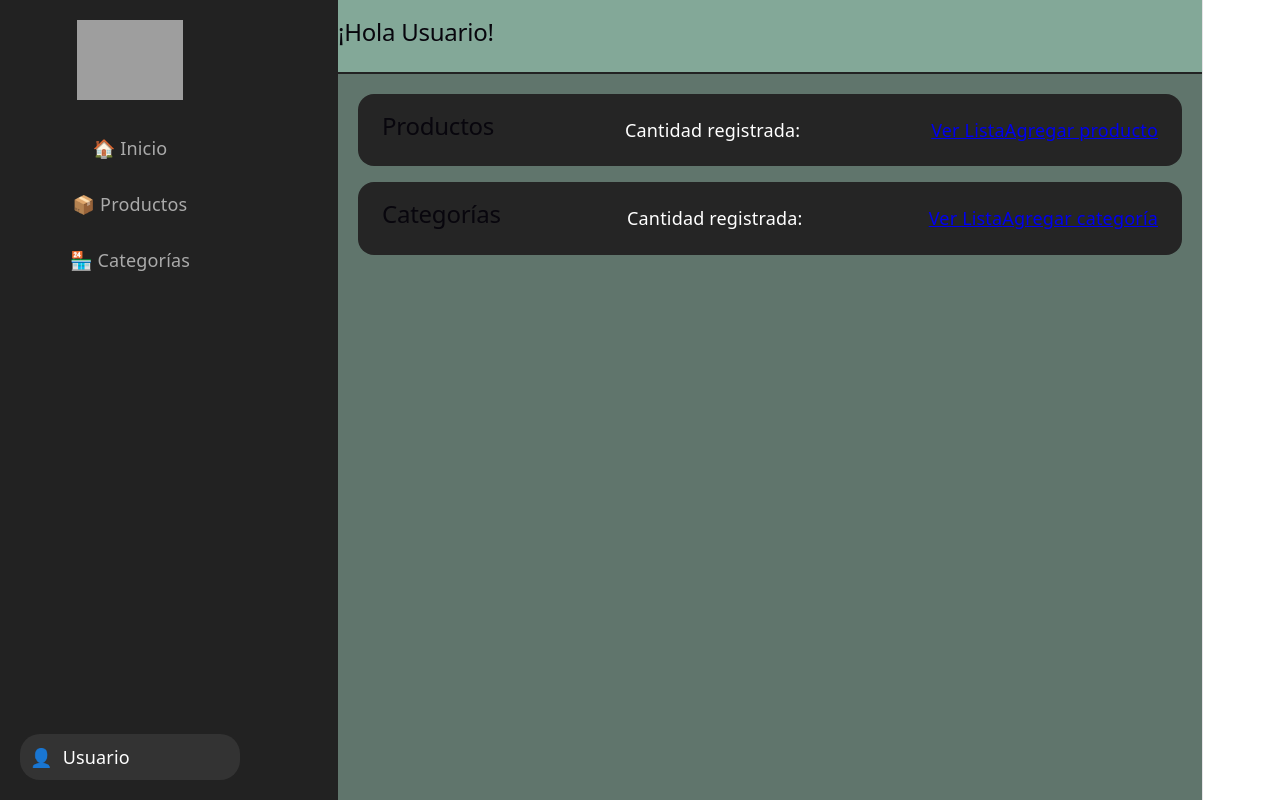
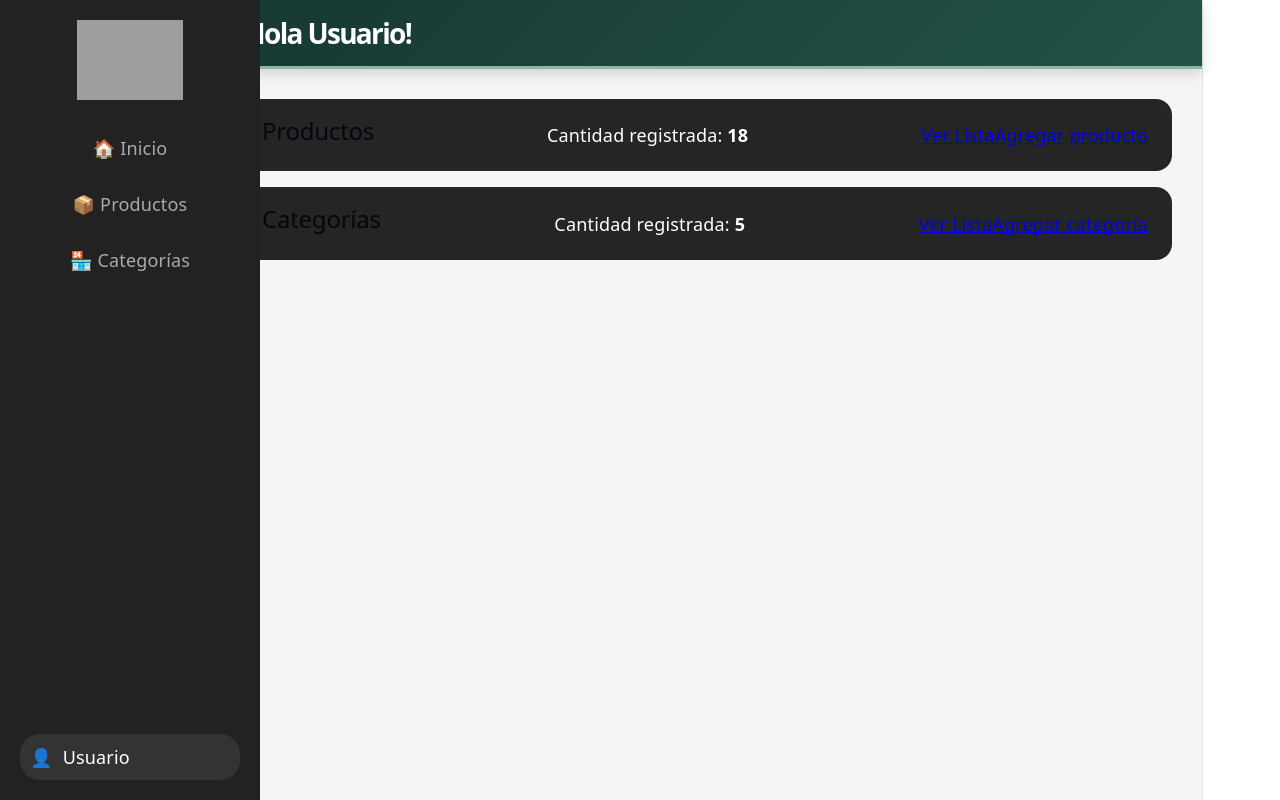
Before and after one commit to Juli-3p/Pepitas-sprint-5, a React (Vite) app: page / in a window 1280 px wide. Built offline with nearby package versions, Linux system fonts and the light colour scheme; grey boxes are pictures that could not be loaded.

Commit message:
Ajustes del Home y MainArea

```diff
--- a/src/components/MainArea/MainArea.css
+++ b/src/components/MainArea/MainArea.css
@@ -1,48 +1,47 @@
-/* MainArea.css */
-
-/* Contenedor principal */
 .main-area {
     display: flex;
-  flex-direction: column;
-  height: 100%;
-  width: 100%;
-  overflow: hidden;
+    min-height: 100vh;
+    background-color: #f5f5f5;
 }
 
+.main-content {
+    flex: 1;
+    display: flex;
+    flex-direction: column;
+    margin-left: 130px; /* mismo ancho que el Sidebar */
+}
 
 .header {
+    background: linear-gradient(135deg, #163832 0%, #235347 100%);
+    color: #ffffff;
+
+    padding: 20px 30px;
+
     display: flex;
     align-items: center;
     justify-content: space-between;
-  position: sticky;
-  top: 0;
-  height: 72px;
-  width: 100%; /* Ocupa el ancho total de Main Area */
-  background-color: #83A898;
-  border-bottom: 2px solid  #222222;
-  flex-shrink: 0;
-  z-index: 10;
+
+    box-shadow: 0 4px 12px rgba(0, 0, 0, 0.15);
+
+    border-bottom: 3px solid #8eb69b;
 }
 
-.h2 {
-  margin: 10px;
-  padding: 0 20px;
-  font-size: 1.5rem;
+.header h1 {
+    margin: 0;
+    font-size: 28px;
+    font-weight: 700;
     color: #ffffff;
 }
 
 .content {
-  /* Usa el espacio restante después del header */
     flex: 1;
-  width: 100%;
-  box-sizing: border-box;
-  overflow-y: auto;
-  padding: 20px;
-  background-color: #60756C;
+    padding: 30px;
 }
 
-.summary-container {
-    display: flex;
-    gap: 30px;
-    flex-wrap: wrap;
+@media (max-width: 1024px) {
+
+    .main-content {
+        margin-left: 0;
     }
+
+}
--- a/src/components/MainArea/MainArea.jsx
+++ b/src/components/MainArea/MainArea.jsx
@@ -1,57 +1,32 @@
-import React from 'react';
-import './MainArea.css';
-import SummaryCard from '../SummaryCard/SummaryCard.jsx';
+import "./MainArea.css";
+import Sidebar from "../Sidebar/Sidebar";
 
-// Componente Header
-const Header = ({username="Usuario"}) => {
+// Header
+const Header = ({ username = "Usuario" }) => {
   return (
     <header className="header">
-      <h2>¡Hola {username}!</h2>
+      <h1>¡Hola <span>{username}</span>!</h1>
     </header>
   );
 };
 
-// Componente Content
-const Content = ({ username, productsCount, categoriesCount, children }) => {
+// MainArea
+const MainArea = ({ username, children }) => {
   return (
-    <main className="content">
-      <div className="home">
+    <div className="main-area">
 
-        <div className="summary-conteiner">
-          <SummaryCard
-            title="Productos"
-            count={productsCount}
-            listRoute="/products"
-            newRoute="/products/new"
-            type="product"
-          />
-          <SummaryCard
-            title="Categorías"
-            count={categoriesCount}
-            listRoute="/categories"
-            newRoute="/categories/new"
-            type="category"
-          />
-        </div>
+      <Sidebar />
+
+      <div className="main-content">
+
+        <Header username={username} />
+
+        <main className="content">
+          {children}
+        </main>
+
       </div>
 
-      {children}
-    </main>
-  );
-};
-
-// Componente MainArea (Contenedor Principal)
-const MainArea = ({ username, productsCount, categoriesCount, children }) => {
-  return (
-    <div className="main-area">
-      <Header />
-      <Content
-        username={username}
-        productsCount={productsCount}
-        categoriesCount={categoriesCount}
-      >
-        {children}
-      </Content>
     </div>
   );
 };
--- a/src/pages/home/Home.jsx
+++ b/src/pages/home/Home.jsx
@@ -1,17 +1,43 @@
-import MainArea from '../../components/MainArea/MainArea.jsx';
-import Sidebar from '../../components/Sidebar/Sidebar.jsx';
-import './Home.css';
+import "./Home.css";
+import MainArea from "../../components/MainArea/MainArea";
+import SummaryCard from "../../components/SummaryCard/SummaryCard";
 
-export default function Home() {
+function Home() {
 
-  return (
-    <div className="home-layout">
-      <div className="sidebar-container">
-        <Sidebar />
-      </div>
-      <div className="mainarea-container">
-        <MainArea />
-      </div>
-    </div>
-  );
+    const username = "Usuario";
+
+    // Por ahora son datos de prueba.
+    // Después los vamos a obtener desde la API.
+    const productsCount = 18;
+    const categoriesCount = 5;
+
+    return (
+
+        <MainArea username={username}>
+
+            <div className="summary-container">
+
+                <SummaryCard
+                    title="Productos"
+                    count={productsCount}
+                    listRoute="/products"
+                    newRoute="/products/new"
+                    type="product"
+                />
+
+                <SummaryCard
+                    title="Categorías"
+                    count={categoriesCount}
+                    listRoute="/categories"
+                    newRoute="/categories/new"
+                    type="category"
+                />
+
+            </div>
+
+        </MainArea>
+
+    );
 }
+
+export default Home;
```
Also changed, not shown: src/pages/categories/CategoriesNew/CategoriesNew.jsx (added). Lines whose indentation alone changed are shown as unchanged.
